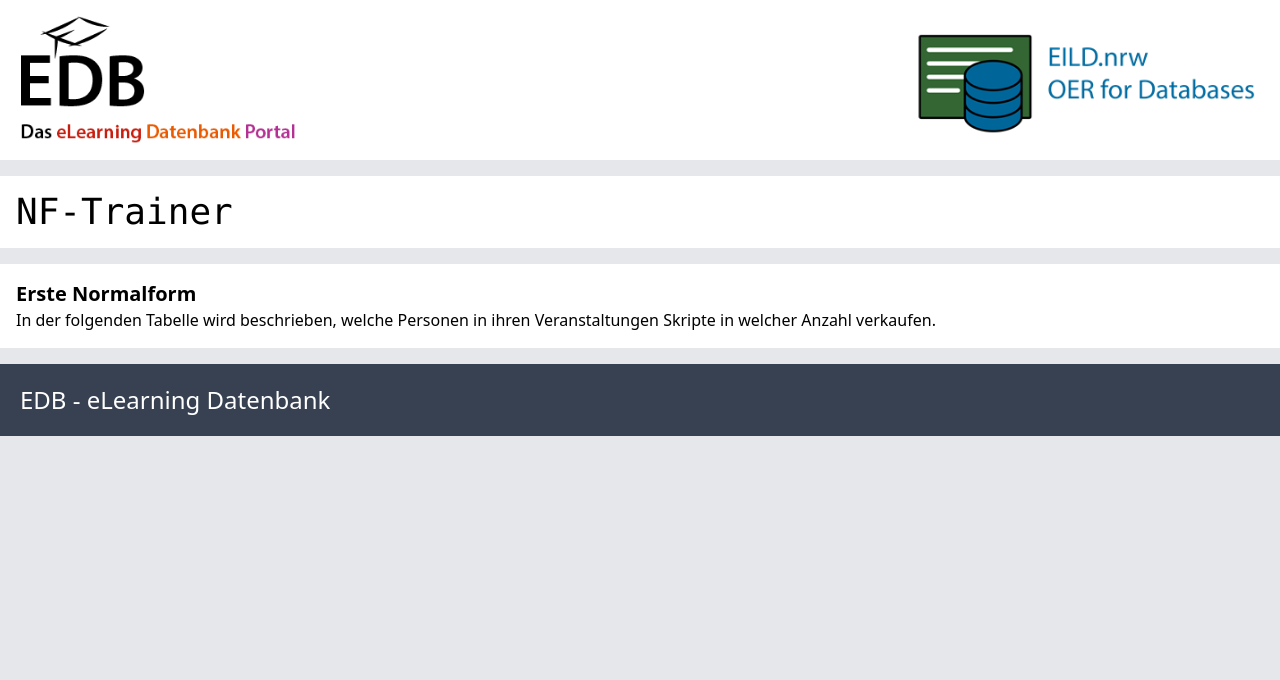
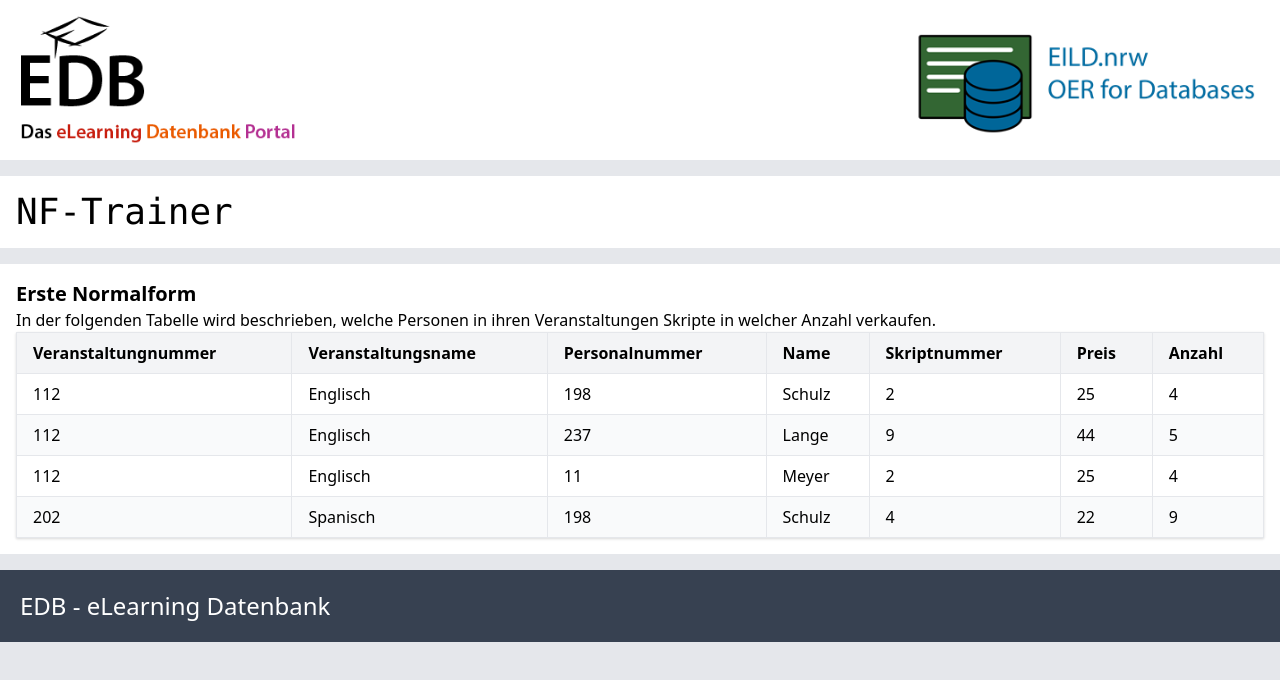
Before and after one commit to orca-nrw/nf-trainer, a React (Create React App) app: page /#/tasks/1/firstNormalForm in a window 1280 px wide. Shown: the top 680 px of the page. Built offline with nearby package versions, Linux system fonts and the light colour scheme.

Commit message:
Added table

```diff
--- /dev/null
+++ b/src/Components/Subcomponents/Table.tsx
@@ -0,0 +1,30 @@
+import React from 'react'
+
+export default function Table ({ tableData }: PropType) {
+  return (
+    <table className="shadow w-full">
+      <thead>
+        <tr className="border">
+          {Object.keys(tableData[0]).map(key => {
+            return <th className="bg-gray-100 border text-left px-4 py-2" key={key}>{key}</th>
+          })}
+        </tr>
+      </thead>
+      <tbody>
+        {tableData.map((row, index) => {
+          return (
+            <tr className={index % 2 === 1 ? 'bg-gray-50' : ''} key={index}>
+              {Object.values(row).map((entry, index) => {
+                return <td className="border px-4 py-2" key={index}>{entry}</td>
+              })}
+            </tr>
+          )
+        })}
+      </tbody>
+    </table>
+  )
+}
+
+interface PropType {
+  tableData: Object[]
+}
--- a/src/Components/TrainerPages/FirstNormalForm.tsx
+++ b/src/Components/TrainerPages/FirstNormalForm.tsx
@@ -1,6 +1,7 @@
 import React from 'react'
 import { Redirect, useParams } from 'react-router-dom'
 import tasks from '../../data'
+import Table from '../Subcomponents/Table'
 
 export default function FirstNormalForm () {
   // Get task from url param
@@ -14,6 +15,7 @@ export default function FirstNormalForm () {
     <>
       <h1 className="font-bold text-xl">Erste Normalform</h1>
       <p>{task.description}</p>
+      <Table tableData={task.tableData}/>
     </>
   )
 }
```
